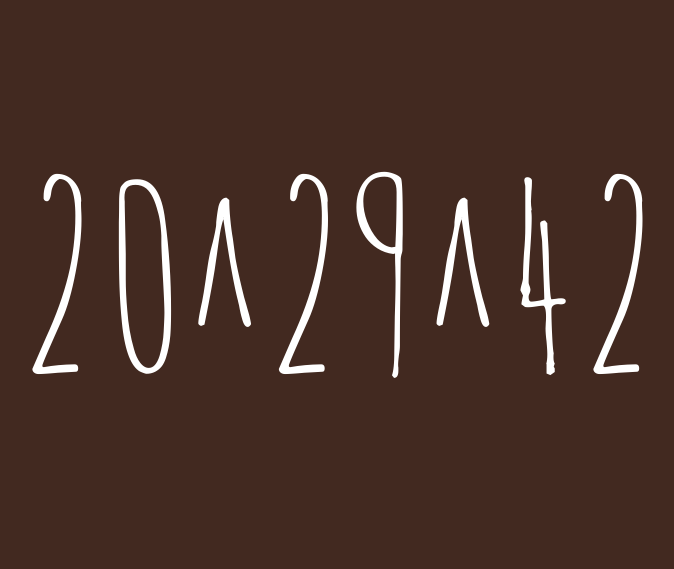
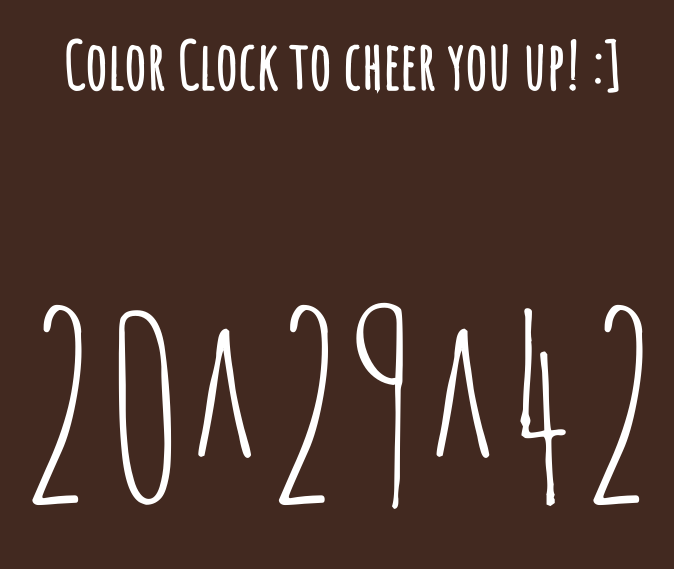
Before and after one commit to the-smw/Color-Clock, a plain HTML site: page index.html in a window 1280 px wide. Shown: the whole page, without its empty margins (299-973 px from the left). Drawn offline with Linux system fonts and the light colour scheme.

Commit message:
add headline

```diff
--- a/index.html
+++ b/index.html
@@ -8,6 +8,7 @@
   <title>Color Clock</title>
 </head>
 <body>
+  <h1>Color Clock to cheer you up! :]</h1>
   <div id="clock">12^13^14</div>
   <script src="script.js"></script>
 </body>
--- a/main.css
+++ b/main.css
@@ -10,9 +10,21 @@ html, body {
 #clock {
   text-align: center;
   position: relative;
-  top: 30%;
-  font-family: 'Amatic SC', cursive;
+  top: 40%;
+  font-family: 'Amatic SC', cursive, serif;
   font-size: 16rem;
   color: white;
   margin-top: -8rem;
 }
+
+h1 {
+  text-align: center;
+  position: relative;
+  top: 5%;
+  padding: 1rem;
+  letter-spacing: 0.03rem;
+  line-height: 0.3;
+  color: white;
+  font-family: 'Amatic SC', cursive, serif;
+  font-size: 4rem;
+}
```
